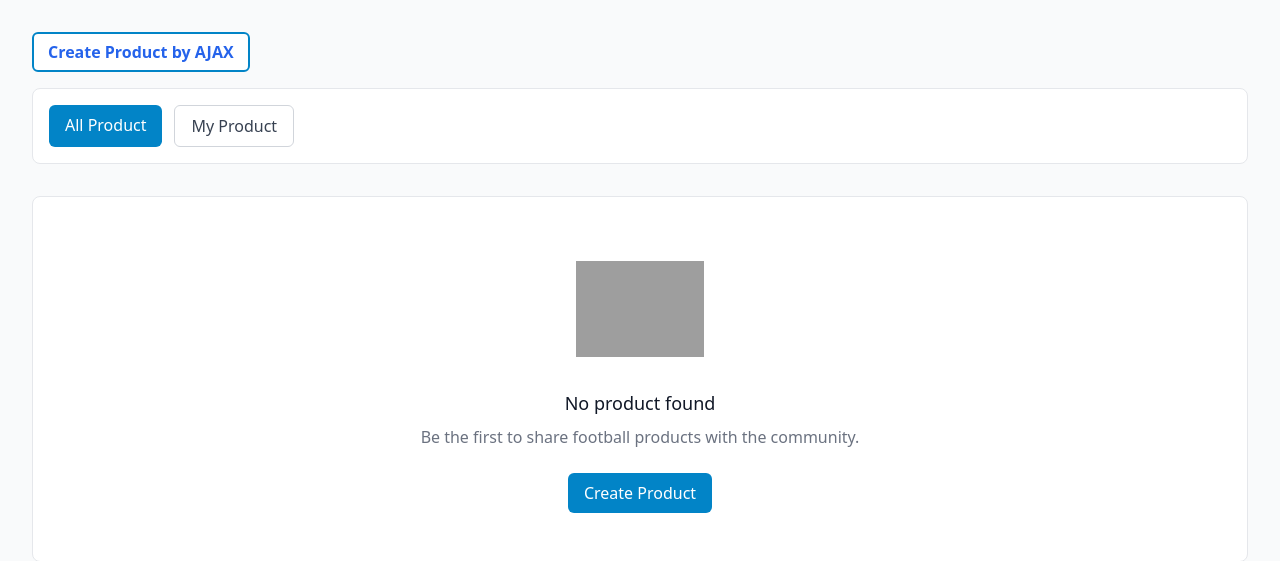
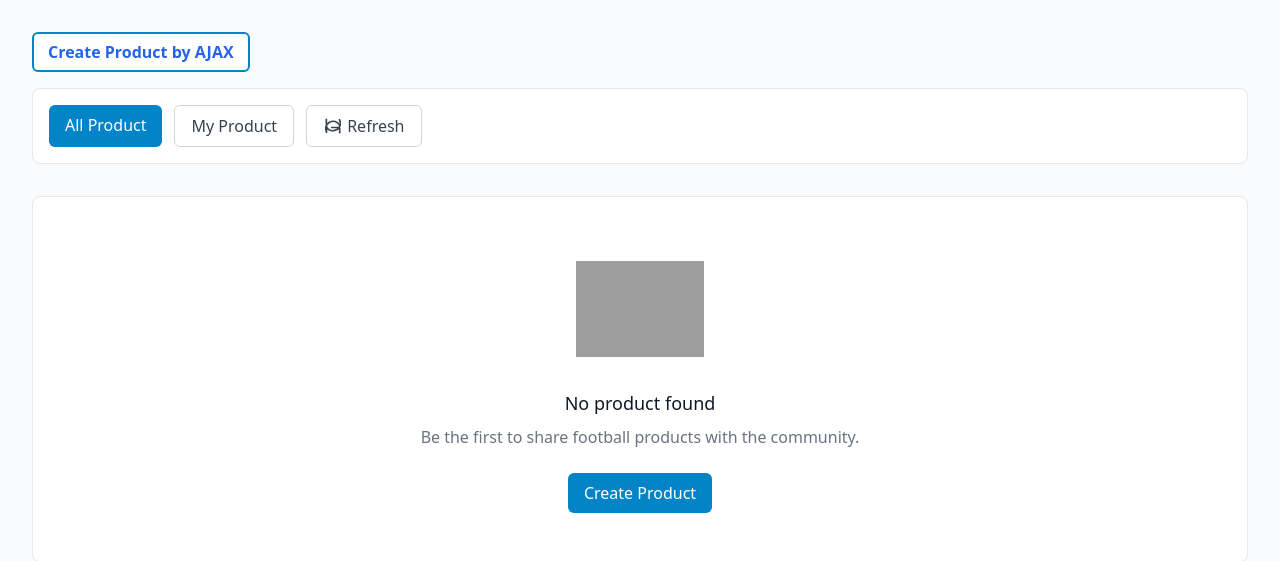
Before and after one commit to rinduaurellia/final_whistle, a Django app: page /hot-products/ in a window 1280 px wide. Shown: the part 875-1436 px from the top of the page. Run offline with Django 4.2, Linux system fonts and the light colour scheme; data that the repository does not hold is empty; some libraries are stand-ins or nearby versions; grey boxes are pictures that could not be loaded.

Commit message:
TUGAS 6 SELESAI

```diff
--- a/main/templates/main.html
+++ b/main/templates/main.html
@@ -35,6 +35,10 @@
         <a id="filter-my" class="bg-white text-gray-700 border border-gray-300 px-4 py-2 rounded-md font-medium transition-colors hover:bg-sky-600 hover:text-white">
           My Product
         </a>
+        <button id="refreshButton" class="bg-white text-gray-700 border border-gray-300 px-4 py-2 rounded-md font-medium transition-colors hover:bg-sky-600 hover:text-white flex items-center">
+          <svg class="w-5 h-5 mr-1" fill="none" stroke="currentColor" viewBox="0 0 24 24" xmlns="http://www.w3.org/2000/svg"><path stroke-linecap="round" stroke-linejoin="round" stroke-width="2" d="M4 4v5h.582m15.356 2A8.001 8.001 0 004.207 19.495m0-9.284v9.284M20 20v-5h-.581m-15.357-2A8.001 8.001 0 0019.792 4.505m0 9.284h-9.284"></path></svg>
+          Refresh
+      </button>
       </div>
       {% if user.is_authenticated %}
         <div class="text-sm text-gray-500">Last login: {{ last_login }}</div>
@@ -82,6 +86,8 @@
   const productGridContainer = document.getElementById('grid'); // Diubah dari productGridContainer
   const showAllProductsButton = document.getElementById('filter-all'); // Diubah dari showAllproductButton
   const showMyProductsButton = document.getElementById('filter-my'); // Diubah dari showMyproductButton
+  const refreshButton = document.getElementById('refreshButton'); // TANGKAP TOMBOL BARU
+
 
   // State Variables
   let activeFilter = 'all';
@@ -265,8 +271,13 @@
   function initializeProductPage() { // Diubah dari initializeproductPage
     showAllProductsButton.addEventListener('click', handleShowAllProductsClick);
     showMyProductsButton.addEventListener('click', handleShowMyProductsClick);
+    showMyProductsButton.addEventListener('click', handleShowMyProductsClick);
 
     fetchProductsFromServer();
+  }
+
+  if (refreshButton) {
+    refreshButton.addEventListener('click', fetchProductsFromServer);
   }
 
   // Start application
--- a/main/views.py
+++ b/main/views.py
@@ -27,7 +27,6 @@ def show_main(request):
         products = Product.objects.all()
     else:
         products = Product.objects.filter(user=request.user)
-
 
     context = {
         'nama_aplikasi': 'Final Whistle',
@@ -99,7 +98,6 @@ def show_json(request):
 
     return JsonResponse(data, safe=False)
 
-# Export 1 produk berdasarkan id
 def show_xml_by_id(request, product_id):
    try:
        product_item = Product.objects.filter(pk=product_id)
```
Also changed, not shown: README.md.
